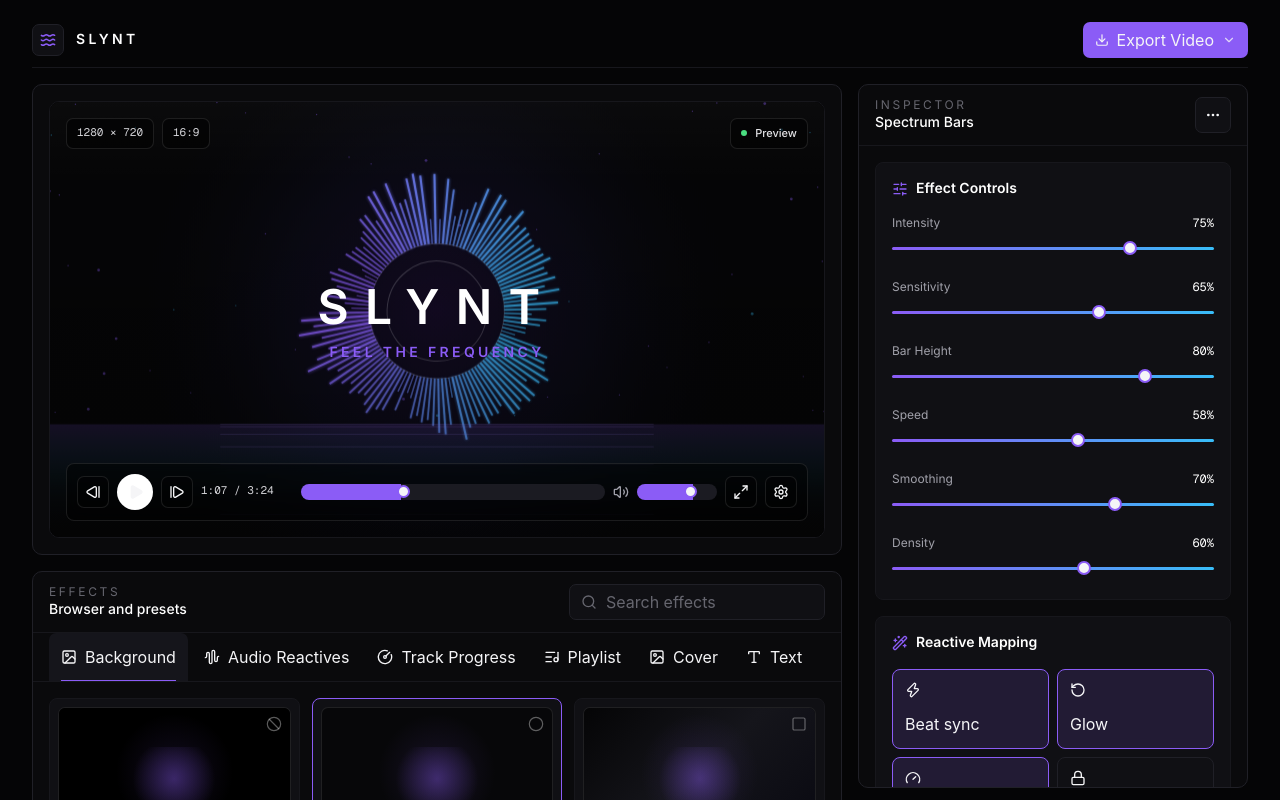
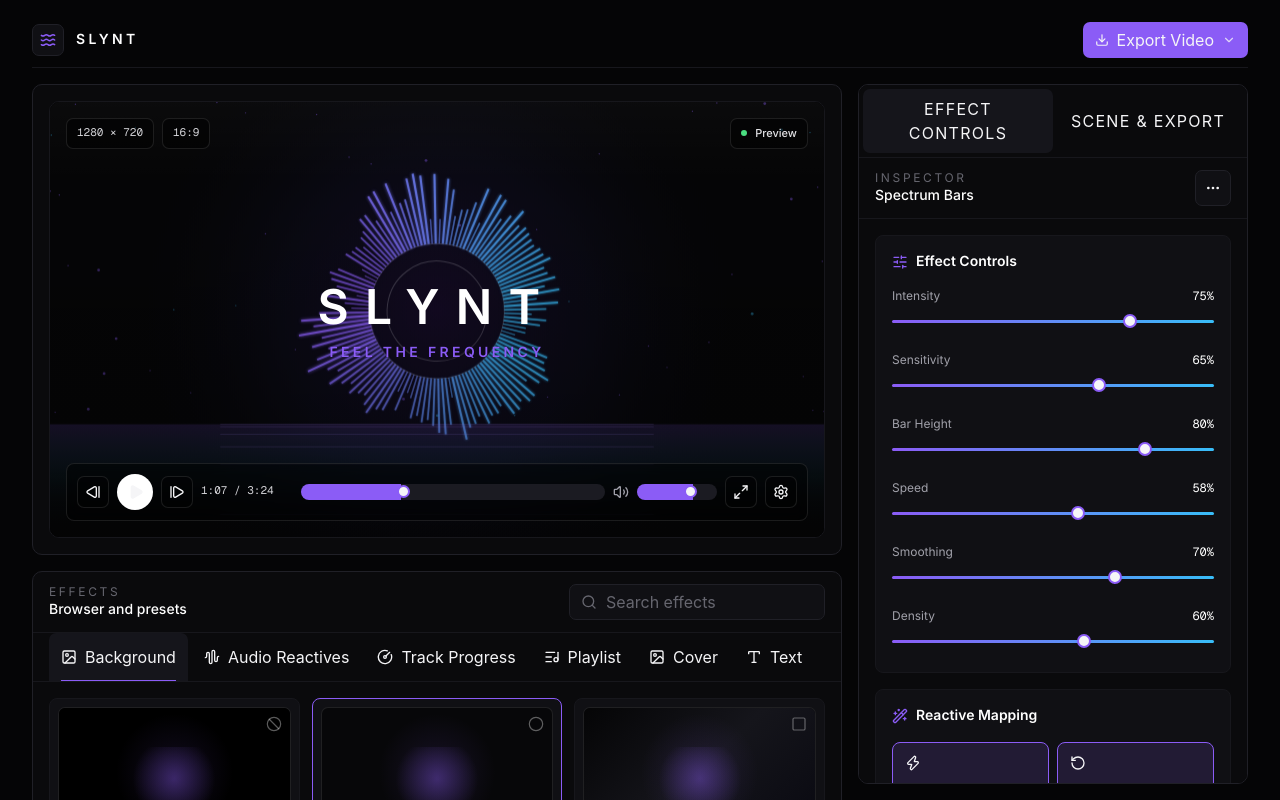
Before and after one commit to Thekindkhosi/slynt, a Next.js app: page / in a window 1280 px wide. Shown: the top 800 px of the page. Built offline with nearby package versions, Linux system fonts and the light colour scheme.

Commit message:
feat: implement tabbed navigation in ControlSidebar for better organization of controls

```diff
--- a/components/slynt/control-sidebar.tsx
+++ b/components/slynt/control-sidebar.tsx
@@ -1,3 +1,5 @@
+"use client";
+
 import {
   Download,
   Gauge,
@@ -9,6 +11,7 @@
   Wand2,
   Zap,
 } from "lucide-react";
+import { useState } from "react";
 import type { ControlValues, Effect, ExportValues, Icon } from "@/types/editor";
 import { ControlSection } from "./control-section";
 import { ExportSettings } from "./export-settings";
@@ -26,6 +29,8 @@
   transparent: boolean;
 };
 
+type SidebarTabId = "effect" | "scene";
+
 export function ControlSidebar({
   effect,
   controlValues,
@@ -35,12 +40,26 @@
   setTransparent,
   transparent,
 }: ControlSidebarProps) {
+  const [activeTab, setActiveTab] = useState<SidebarTabId>("effect");
   const updateValue = (key: keyof ControlValues, value: number | boolean) => {
     setControlValues({ ...controlValues, [key]: value });
   };
 
   return (
-    <aside className="flex min-h-0 flex-col rounded-[10px] border border-[var(--border)] bg-[var(--surface)] lg:max-h-[calc(100vh-6rem)]">
+    <aside className="flex min-h-0 flex-col rounded-[10px] border border-[var(--border)] bg-[var(--surface)] lg:sticky lg:top-[84px] lg:max-h-[calc(100vh-100px)] lg:overflow-y-auto">
+      <div className="grid grid-cols-2 border-b border-[var(--border-subtle)] p-1">
+        <SidebarTab
+          active={activeTab === "effect"}
+          label="EFFECT CONTROLS"
+          onClick={() => setActiveTab("effect")}
+        />
+        <SidebarTab
+          active={activeTab === "scene"}
+          label="SCENE & EXPORT"
+          onClick={() => setActiveTab("scene")}
+        />
+      </div>
+
       <div className="flex items-center justify-between border-b border-[var(--border-subtle)] px-4 py-3">
         <div>
           <p className="text-xs uppercase tracking-[0.22em] text-[var(--text-muted)]">
@@ -51,7 +70,9 @@
         <IconButton icon={MoreHorizontal} label="More options" />
       </div>
 
-      <div className="flex-1 space-y-4 overflow-y-auto p-4">
+      <div className="flex-1 space-y-4 p-4">
+        {activeTab === "effect" ? (
+          <>
             <ControlSection icon={SlidersHorizontal} title="Effect Controls">
               <RangeControl
                 label="Intensity"
@@ -92,7 +113,9 @@
                   active={controlValues.glowEnabled}
                   icon={RotateCcw}
                   label="Glow"
-              onClick={() => updateValue("glowEnabled", !controlValues.glowEnabled)}
+                  onClick={() =>
+                    updateValue("glowEnabled", !controlValues.glowEnabled)
+                  }
                 />
                 <ToggleControl active icon={Gauge} label="Peak hold" />
                 <ToggleControl icon={Lock} label="Lock seed" />
@@ -110,7 +133,9 @@
                 />
               </div>
             </ControlSection>
-
+          </>
+        ) : (
+          <>
             <ControlSection icon={Layers3} title="Style">
               <div className="grid grid-cols-4 gap-2">
                 {["#8b5cf6", "#38bdf8", "#4ade80", "#f5f5f7"].map((color) => (
@@ -145,8 +170,35 @@
                 setExportValues={setExportValues}
               />
             </ControlSection>
+          </>
+        )}
       </div>
     </aside>
+  );
+}
+
+function SidebarTab({
+  active,
+  label,
+  onClick,
+}: {
+  active: boolean;
+  label: string;
+  onClick: () => void;
+}) {
+  return (
+    <button
+      className={cn(
+        "rounded-[7px] px-3 py-2 text-[11px] font-semibold tracking-[0.08em] transition",
+        active
+          ? "bg-[var(--surface-hover)] text-white"
+          : "text-[var(--text-muted)] hover:text-[var(--text-secondary)]",
+      )}
+      onClick={onClick}
+      type="button"
+    >
+      {label}
+    </button>
   );
 }
 
```
Lines whose indentation alone changed are shown as unchanged.
